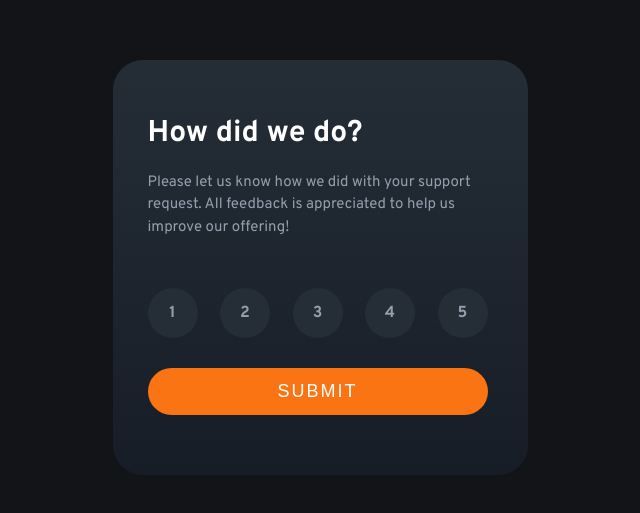
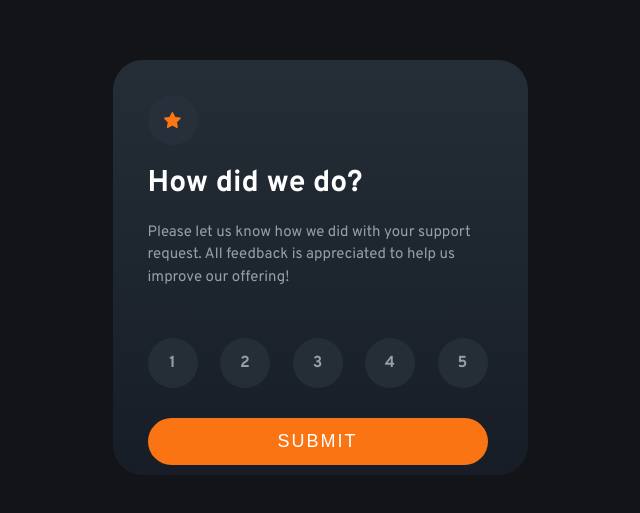
Before and after one commit to oleksandra-lavryk/Interactive-rating-component, a React (Create React App) app: page / in a window 1280 px wide. Shown: the part 133-646 px from the top of the page, without its empty margins (320-960 px from the left). Built offline with nearby package versions, Linux system fonts and the light colour scheme.

Commit message:
image component added

```diff
--- a/src/components/Card/Card.component.jsx
+++ b/src/components/Card/Card.component.jsx
@@ -2,55 +2,45 @@ import React from "react";
 import { useState } from "react";
 import "./Card.styles.css";
 import { RadioButton } from "../RadioButton/RadioButton.component";
+import { Image } from "../Image/Image.component";
 
 export const Card = () => {
   const [selectedRating, setSelectedRating] = useState(0);
+  const [isRate, setIsRate] = useState(false);
+  const ratingData = [1, 2, 3, 4, 5];
 
   function handleRadioButton(e) {
-    console.log(e.target.value);
     setSelectedRating(e.target.value);
+  }
+
+  function submitRating() {
+    if (selectedRating !== 0) {
+      setIsRate(true);
+    }
   }
 
   return (
     <div className="card-container">
+      <Image isRate={isRate} />
       <h1>How did we do?</h1>
       <p>
         Please let us know how we did with your support request. All feedback is
         appreciated to help us improve our offering!
       </p>
       <div className="rating-wrapper">
-        <RadioButton
-          value={1}
-          label={1}
-          rating={selectedRating}
-          handleOnChange={handleRadioButton}
-        />
-        <RadioButton
-          value={2}
-          label={2}
-          rating={selectedRating}
-          handleOnChange={handleRadioButton}
-        />
-        <RadioButton
-          value={3}
-          label={3}
-          rating={selectedRating}
-          handleOnChange={handleRadioButton}
-        />
-        <RadioButton
-          value={4}
-          label={4}
-          rating={selectedRating}
-          handleOnChange={handleRadioButton}
-        />
-        <RadioButton
-          value={5}
-          label={5}
-          rating={selectedRating}
-          handleOnChange={handleRadioButton}
-        />
+        {ratingData.map((item) => (
+          <RadioButton
+            value={item}
+            label={item}
+            key={item}
+            rating={selectedRating}
+            handleOnChange={handleRadioButton}
+          />
+        ))}
       </div>
-      <button className="submit-rating-button">Submit</button>
+      <button className="submit-rating-button" onClick={submitRating}>
+        Submit
+      </button>
     </div>
   );
 };
--- /dev/null
+++ b/src/components/Image/Image.component.jsx
@@ -0,0 +1,17 @@
+import React from "react";
+import "./Image.styles.css";
+
+export const Image = ({ isRate }) => {
+  const backgroundPath = isRate
+    ? process.env.PUBLIC_URL + "/illustration-thank-you.svg"
+    : process.env.PUBLIC_URL + "/icon-star.svg";
+
+  return (
+    <div
+      className={isRate ? "thanks-image" : "star-image"}
+      style={{
+        backgroundImage: `url(${backgroundPath})`,
+      }}
+    ></div>
+  );
+};
--- /dev/null
+++ b/src/components/Image/Image.styles.css
@@ -0,0 +1,16 @@
+.star-image {
+  width: 50px;
+  height: 50px;
+  background-repeat: no-repeat;
+  background-position: center;
+  background-color: hsl(210deg 19% 19%);
+  border-radius: 50%;
+}
+
+.thanks-image {
+  background-repeat: no-repeat;
+  background-position: center;
+  width: 200px;
+  height: 140px;
+  margin: auto;
+}
```
Also changed, not shown: public/icon-star.svg (added), public/illustration-thank-you.svg (added).
